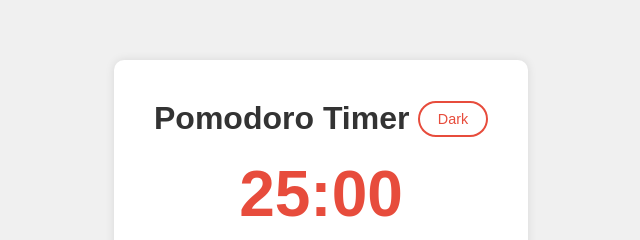
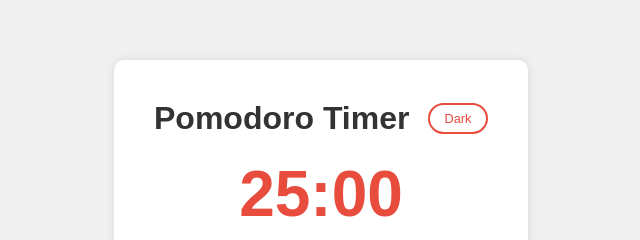
Before and after one commit to cmartinussen/pomodoro-timer, a website: page index.html in a window 1280 px wide. Shown: the part 125-365 px from the top of the page, 319-959 px from the left. Drawn offline with Linux system fonts and the light colour scheme.

Commit message:
Make dark mode toggle button smaller

```diff
--- a/styles.css
+++ b/styles.css
@@ -62,12 +62,12 @@ h1 {
     background: none;
     border: 2px solid var(--accent-color);
     color: var(--accent-color);
-    padding: 8px 16px;
+    padding: 6px 12px;
     border-radius: 20px;
     cursor: pointer;
-    font-size: 0.9em;
+    font-size: 0.8em;
     transition: all 0.3s ease;
-    min-width: 70px;
+    min-width: 60px;
 }
 
 #dark-mode-toggle:hover {
```
